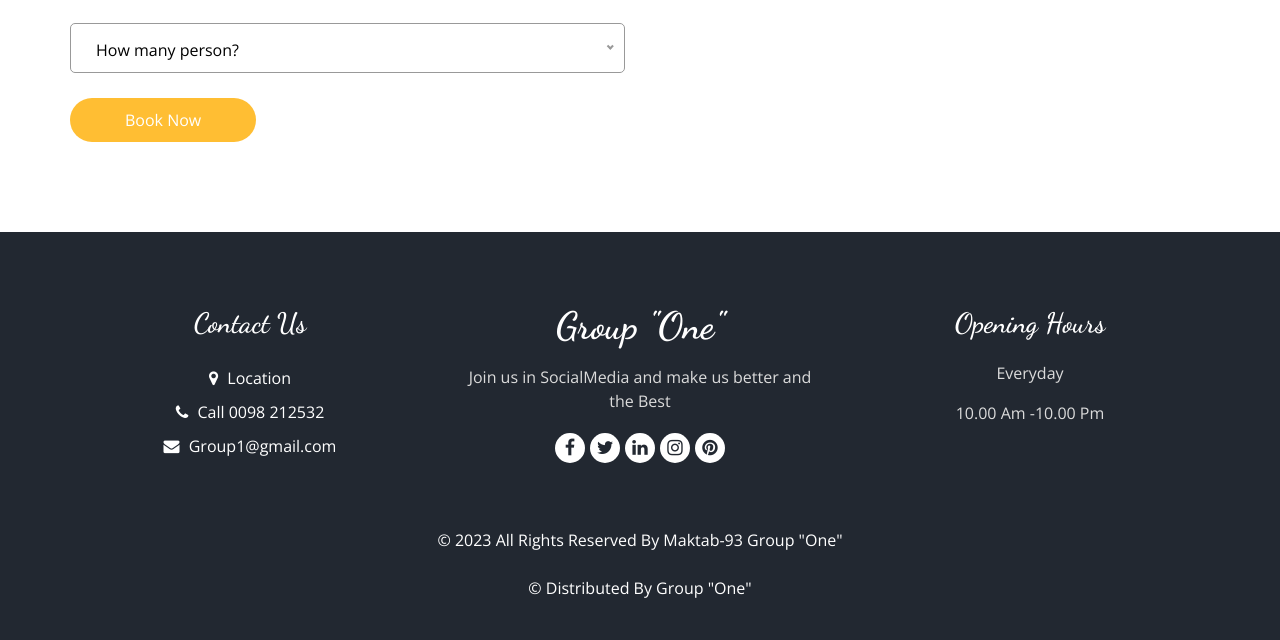
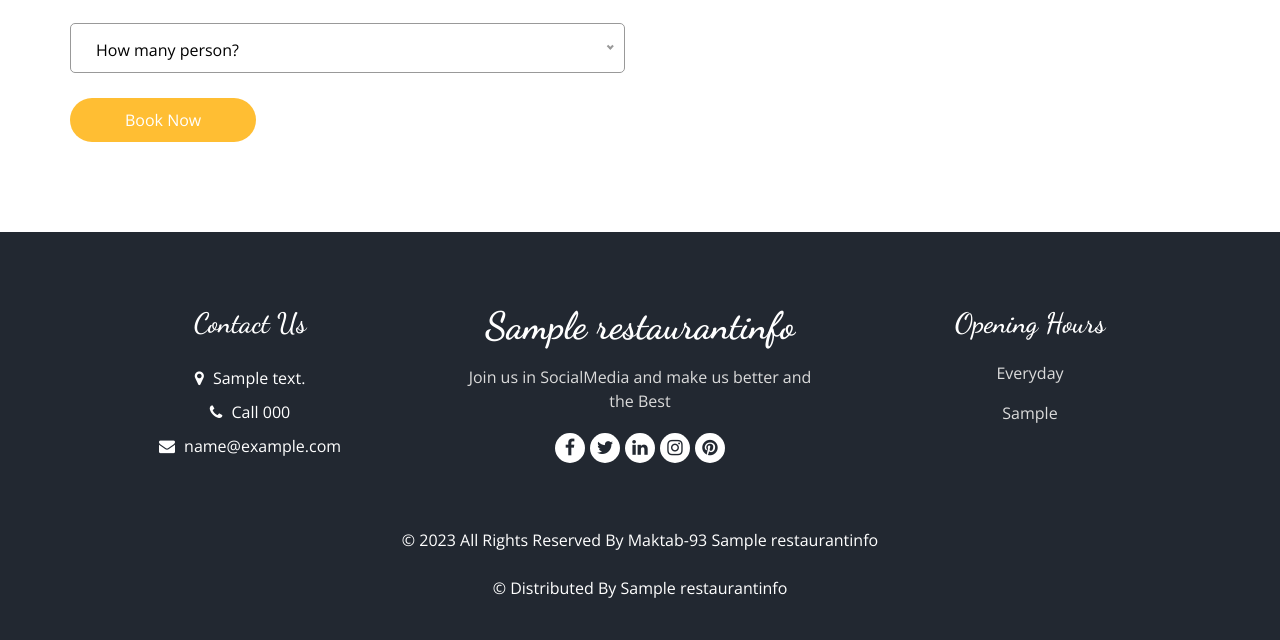
Before and after one commit to M93-group1-restaurant/Cafe-Restaurant-M93, a Django app: page /book/ in a window 1280 px wide. Shown: the part 603-1243 px from the top of the page. Run offline with Django 4.2, Linux system fonts and the light colour scheme; tables that the repository leaves empty hold one stand-in row (values such as "Sample post"); some libraries are stand-ins or nearby versions.

Commit message:
add dynamic restaurant info in footer

```diff
--- a/CafeManagement/templates/include/footer.html
+++ b/CafeManagement/templates/include/footer.html
@@ -11,19 +11,19 @@
               <a href="">
                 <i class="fa fa-map-marker" aria-hidden="true"></i>
                 <span>
-                  Location
+                  {{info.address}}
                 </span>
               </a>
               <a href="">
                 <i class="fa fa-phone" aria-hidden="true"></i>
                 <span>
-                  Call 0098 212532
+                  Call {{info.phone_number}}
                 </span>
               </a>
               <a href="">
                 <i class="fa fa-envelope" aria-hidden="true"></i>
                 <span>
-                  Group1@gmail.com
+                  {{info.email}}
                 </span>
               </a>
             </div>
@@ -32,7 +32,7 @@
         <div class="col-md-4 footer-col">
           <div class="footer_detail">
             <a href="" class="footer-logo">
-              Group "One"
+              {{info.title}}
             </a>
             <p>
 Join us in SocialMedia and make us better and the Best            </p>
@@ -63,16 +63,16 @@ Join us in SocialMedia and make us better and the Best            </p>
             Everyday
           </p>
           <p>
-            10.00 Am -10.00 Pm
+            {{info.opening_hours}}
           </p>
         </div>
       </div>
       <div class="footer-info">
         <p>
           &copy; <span id="displayYear"></span> All Rights Reserved By
-          <a href="https://html.design/">Maktab-93 Group "One"</a><br><br>
+          <a href="https://html.design/">Maktab-93 {{info.title}}</a><br><br>
           &copy; <span id="displayYear"></span> Distributed By
-          <a href="https://themewagon.com/" target="_blank">Group "One" </a>
+          <a href="https://themewagon.com/" target="_blank">{{info.title}} </a>
         </p>
       </div>
     </div>
```
